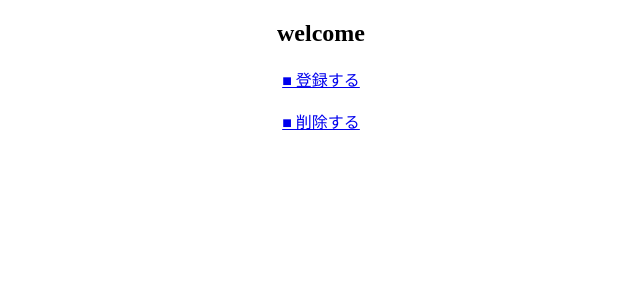
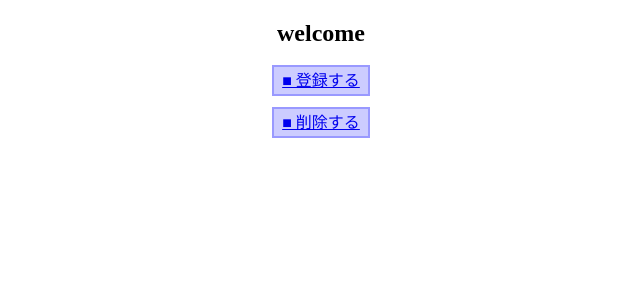
Before and after one commit to webiot-c/raspi_webserver, a Flask app: page / in a window 1280 px wide. Shown: the top 300 px of the page, without its empty margins (319-959 px from the left). Run offline with Flask 2, Linux system fonts and the light colour scheme.

Commit message:
リンクをいい感じにした。

```diff
--- a/mail-DB/static/css/style.css
+++ b/mail-DB/static/css/style.css
@@ -5,3 +5,12 @@ body {
 table {
     text-align: center;
 }
+
+a {
+    background-color: #ccccff;
+    border: 2px #9999ff solid;
+    padding: 5px;
+    padding-left: 8px;
+    padding-right: 8px;
+    margin: 5px;
+}
```
